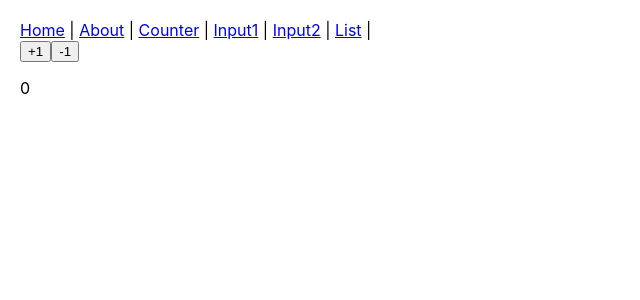
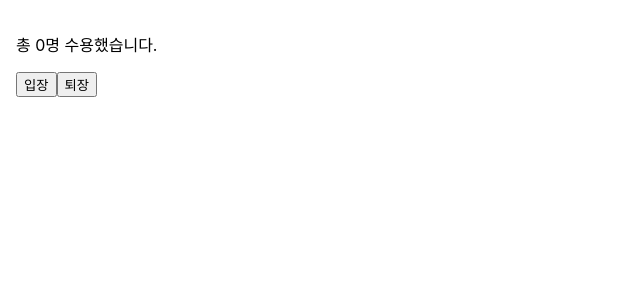
Before and after one commit to kimskyyyy/FrontEnd-study, a React (Create React App) app: page /counter in a window 1280 px wide. Shown: the top 300 px of the page, without its empty margins (0-640 px from the left). Built offline with nearby package versions, Linux system fonts and the light colour scheme.

Commit message:
useState(), useEffect()훅

```diff
--- /dev/null
+++ b/src/chapter_07/Accommodate.jsx
@@ -0,0 +1,38 @@
+import React, {useState, useEffect} from "react";
+import useCounter from "./useCounter";
+
+// 최대 카운트 개수 MAX_CAPCITY 상수로 정의
+const MAX_CAPACITY = 10;
+
+// useCounter()훅을 사용하는 Accommodate 함수 컴포넌트
+function Accommodate(props) {
+    const[isFull, setIsFull] = useState(false);
+    const[count, increaseCount, decreaseCount] = useCounter(0);
+
+    // 의존성 배열이 없는 형태
+    // 컴포넌트가 마운트된 직후에 호출되며 이후 컴포넌트가 업데이트될 때마다 호출됨
+    useEffect(() => {
+        console.log("====================");
+        console.log("useEffect() is called");
+        console.log(`isFull: ${isFull}`);
+    });
+
+    // 의존성 배열이 있는 형태
+    // 컴포넌트가 마운트된 지훅에 호출되며 이후 count 값이 바뀔 때 마다 호출됨, 최대수용량의 상태를 isFull이라는 state에 저장함
+    useEffect(() => {
+        setIsFull(count >= MAX_CAPACITY);
+        console.log(`Current count value: ${count}`);
+    }, [count]);
+
+    return (
+        <div style={{padding: 16}}>
+            <p>{`총 ${count}명 수용했습니다.`}</p>
+            <button onClick={increaseCount} disabled={isFull}>입장</button>
+            <button onClick={decreaseCount}>퇴장</button>
+
+            {isFull && <p style={{color:"red"}}>정원이 가득찼습니다.</p>}
+        </div>
+    );
+
+}
+export default Accommodate;
--- /dev/null
+++ b/src/chapter_07/useCounter.jsx
@@ -0,0 +1,22 @@
+import React, { useState } from "react";
+
+// useCounter 함수 컴포넌트
+// 초기 카운트 값 initialValue를 파라미터로 받음
+function useCounter(initialValue) {
+    // count라는 이름의 state 생성
+    const[count, setCount] = useState(initialValue);
+
+    // 카운트 증가
+    const increaseCount = () => {
+        setCount((count) => count + 1)
+    }
+
+    // 카운트 감소
+    const decreaseCount = () => {
+        setCount((count) => Math.max(count - 1, 0));
+    }
+
+    return[count, increaseCount, decreaseCount];
+}
+
+export default useCounter;
--- a/src/index.js
+++ b/src/index.js
@@ -15,16 +15,21 @@
 // Notification 컴포넌트를 가져옴
 // import NotificationList from './chapter_06/NotificationList';
 
+// Accommodate 컴포넌트를 가져옴
+import Accommodate from './chapter_07/Accommodate';
+
 const root = ReactDOM.createRoot(document.getElementById('root'));
 root.render(
   <React.StrictMode>
-    <BrowserRouter>
+    {/* <BrowserRouter>
       <App />
-    </BrowserRouter>
+    </BrowserRouter> */}
 
     {/* <Library /> */}
     {/* <CommentList /> */}
     {/* <NotificationList /> */}
+    <Accommodate />
+
 
 
   </React.StrictMode>
```
Also changed, not shown: src/chapter_07/hook.jsx (deleted, +0 -17 lines).
